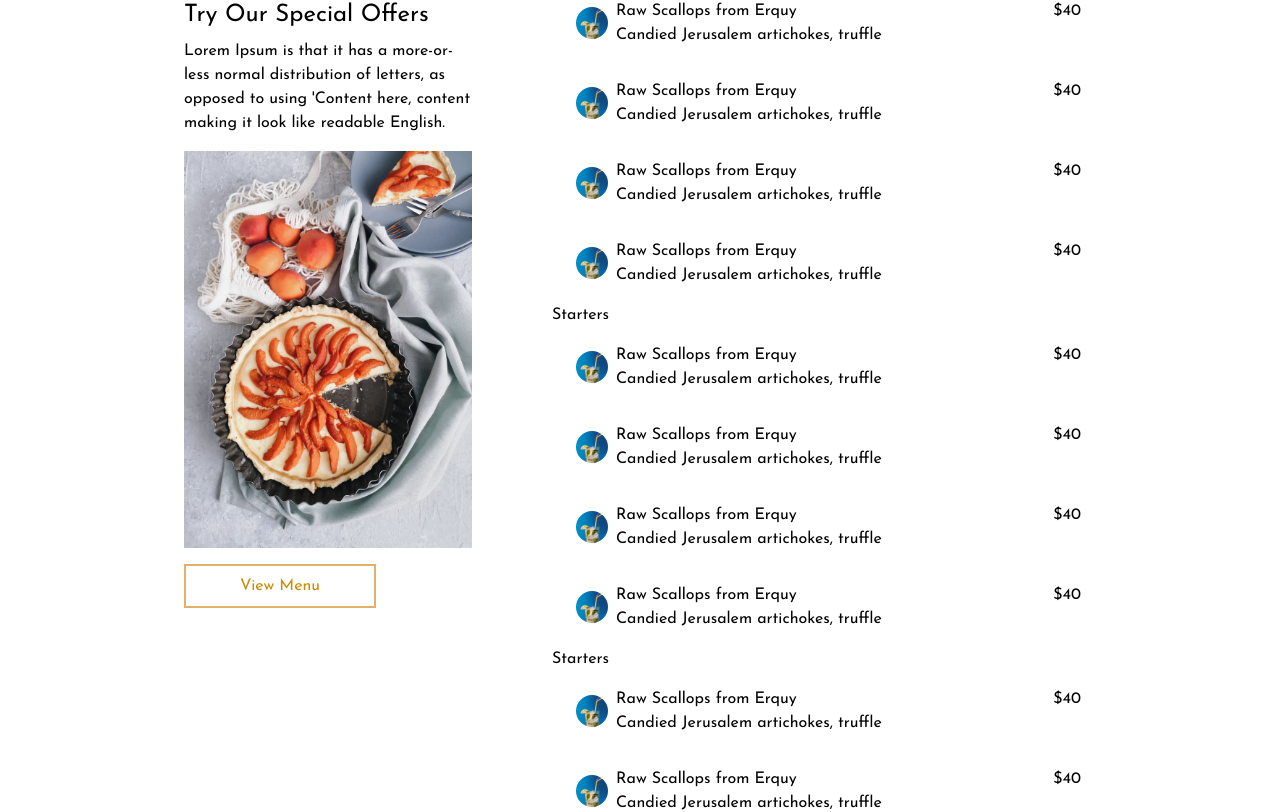
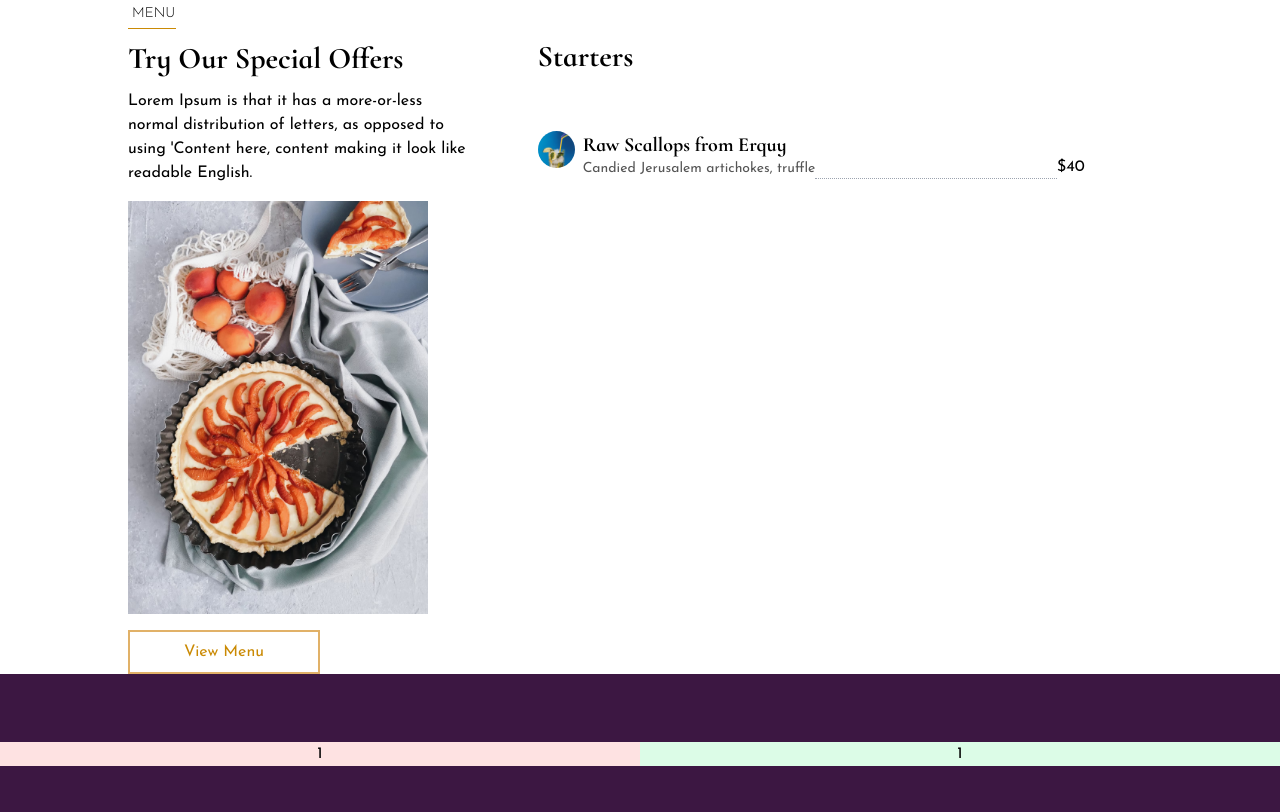
Before and after one commit to abhijitacharya793/restaurantapp, a Next.js app in the folder frontend1/: page /home in a window 1280 px wide. Shown: the part 1370-2182 px from the top of the page. Built offline with nearby package versions, Linux system fonts and the light colour scheme.

Commit message:
responsive

```diff
--- a/frontend1/src/app/home/page.tsx
+++ b/frontend1/src/app/home/page.tsx
@@ -1,4 +1,3 @@
-import { AppButton } from "@/components/AppButton";
 import { Footer } from "@/components/Footer";
 import { Header } from "@/components/Header";
 import {
@@ -9,6 +8,7 @@ import {
 import Image from "next/image";
 import { Section1 } from "./section1";
 import { Section2 } from "./section2";
+import { Section3 } from "./section3";
 
 export default function Home() {
   return (
@@ -16,7 +16,7 @@ export default function Home() {
       {/* HEADER */}
       <Header active_page={"home"} />
       {/* SECTION 1 */}
-      <div className="2xl:max-w-screen-2xl lg:max-w-screen-lg sm:max-w-screen-sm mx-auto flex text-center">
+      <div className="lg:max-w-screen-lg sm:max-w-screen-sm mx-auto flex text-center">
         <Section1 />
       </div>
       {/* SECTION 2 */}
@@ -25,205 +25,7 @@ export default function Home() {
       </div>
       {/* SECTION 3 */}
       <div className="bg-white">
-        <div className="flex text-left">
-          <div className="flex w-2/5 p-10 justify-end">
-            <div className="w-2/3">
-              <p className="pt-2">MENU</p>
-              <p className="text-2xl pt-2">Try Our Special Offers</p>
-              <p className="pt-2">
-                Lorem Ipsum is that it has a more-or-less normal distribution of
-                letters, as opposed to using &apos;Content here, content making
-                it look like readable English.
-              </p>
-              <Image
-                src="/menu1.png"
-                width="300"
-                height="500"
-                alt="home"
-                className="pt-4"
-              />
-              <div className="pt-4">
-                <AppButton
-                  color="border-app-yellow"
-                  fill=""
-                  fontcolor="text-yellow-600"
-                  text="View Menu"
-                />
-              </div>
-            </div>
-          </div>
-          <div className="w-3/5 p-10">
-            <div>
-              <p>Starters</p>
-              <div className="flex w-full p-4">
-                <div className="p-2">
-                  <Image
-                    src="/menu2.jpg"
-                    width="32"
-                    height="32"
-                    alt="home"
-                    className="rounded-full"
-                  />
-                </div>
-                <div className="w-4/6">
-                  <p>Raw Scallops from Erquy</p>
-                  <p>Candied Jerusalem artichokes, truffle</p>
-                </div>
-                <div className="w-1/6">$40</div>
-              </div>
-              <div className="flex w-full p-4">
-                <div className="p-2">
-                  <Image
-                    src="/menu2.jpg"
-                    width="32"
-                    height="32"
-                    alt="home"
-                    className="rounded-full"
-                  />
-                </div>
-                <div className="w-4/6">
-                  <p>Raw Scallops from Erquy</p>
-                  <p>Candied Jerusalem artichokes, truffle</p>
-                </div>
-                <div className="w-1/6">$40</div>
-              </div>
-              <div className="flex w-full p-4">
-                <div className="p-2">
-                  <Image
-                    src="/menu2.jpg"
-                    width="32"
-                    height="32"
-                    alt="home"
-                    className="rounded-full"
-                  />
-                </div>
-                <div className="w-4/6">
-                  <p>Raw Scallops from Erquy</p>
-                  <p>Candied Jerusalem artichokes, truffle</p>
-                </div>
-                <div className="w-1/6">$40</div>
-              </div>
-              <div className="flex w-full p-4">
-                <div className="p-2">
-                  <Image
-                    src="/menu2.jpg"
-                    width="32"
-                    height="32"
-                    alt="home"
-                    className="rounded-full"
-                  />
-                </div>
-                <div className="w-4/6">
-                  <p>Raw Scallops from Erquy</p>
-                  <p>Candied Jerusalem artichokes, truffle</p>
-                </div>
-                <div className="w-1/6">$40</div>
-              </div>
-            </div>
-            <div>
-              <p>Starters</p>
-              <div className="flex w-full p-4">
-                <div className="p-2">
-                  <Image
-                    src="/menu2.jpg"
-                    width="32"
-                    height="32"
-                    alt="home"
-                    className="rounded-full"
-                  />
-                </div>
-                <div className="w-4/6">
-                  <p>Raw Scallops from Erquy</p>
-                  <p>Candied Jerusalem artichokes, truffle</p>
-                </div>
-                <div className="w-1/6">$40</div>
-              </div>
-              <div className="flex w-full p-4">
-                <div className="p-2">
-                  <Image
-                    src="/menu2.jpg"
-                    width="32"
-                    height="32"
-                    alt="home"
-                    className="rounded-full"
-                  />
-                </div>
-                <div className="w-4/6">
-                  <p>Raw Scallops from Erquy</p>
-                  <p>Candied Jerusalem artichokes, truffle</p>
-                </div>
-                <div className="w-1/6">$40</div>
-              </div>
-              <div className="flex w-full p-4">
-                <div className="p-2">
-                  <Image
-                    src="/menu2.jpg"
-                    width="32"
-                    height="32"
-                    alt="home"
-                    className="rounded-full"
-                  />
-                </div>
-                <div className="w-4/6">
-                  <p>Raw Scallops from Erquy</p>
-                  <p>Candied Jerusalem artichokes, truffle</p>
-                </div>
-                <div className="w-1/6">$40</div>
-              </div>
-              <div className="flex w-full p-4">
-                <div className="p-2">
-                  <Image
-                    src="/menu2.jpg"
-                    width="32"
-                    height="32"
-                    alt="home"
-                    className="rounded-full"
-                  />
-                </div>
-                <div className="w-4/6">
-                  <p>Raw Scallops from Erquy</p>
-                  <p>Candied Jerusalem artichokes, truffle</p>
-                </div>
-                <div className="w-1/6">$40</div>
-              </div>
-            </div>
-            <div>
-              <p>Starters</p>
-              <div className="flex w-full p-4">
-                <div className="p-2">
-                  <Image
-                    src="/menu2.jpg"
-                    width="32"
-                    height="32"
-                    alt="home"
-                    className="rounded-full"
-                  />
-                </div>
-                <div className="w-4/6">
-                  <p>Raw Scallops from Erquy</p>
-                  <p>Candied Jerusalem artichokes, truffle</p>
-                </div>
-                <div className="w-1/6">$40</div>
-              </div>
-              <div className="flex w-full p-4">
-                <div className="p-2">
-                  <Image
-                    src="/menu2.jpg"
-                    width="32"
-                    height="32"
-                    alt="home"
-                    className="rounded-full"
-                  />
-                </div>
-                <div className="w-4/6">
-                  <p>Raw Scallops from Erquy</p>
-                  <p>Candied Jerusalem artichokes, truffle</p>
-                </div>
-                <div className="w-1/6">$40</div>
-              </div>
-            </div>
-          </div>
-        </div>
+        <Section3 />
       </div>
       {/* TESTIMONIAL */}
       <div className="bg-app-purple">
--- a/frontend1/src/app/home/section2.tsx
+++ b/frontend1/src/app/home/section2.tsx
@@ -8,7 +8,7 @@ export function Section2() {
   return (
     <>
       {/* P1 */}
-      <div className="2xl:max-w-screen-2xl lg:max-w-screen-lg sm:max-w-screen-sm mx-auto flex items-center pt-20">
+      <div className="lg:max-w-screen-lg sm:max-w-screen-sm mx-auto flex items-center pt-20">
         <div className="w-1/3 justify-start">
           <div className="flex text-left">
             <div className="w-1/6 h-16 flex items-center justify-start">
@@ -44,8 +44,8 @@ export function Section2() {
         </div>
       </div>
       {/* P2 */}
-      <div className="2xl:max-w-screen-2xl lg:max-w-screen-lg sm:max-w-screen-sm mx-auto flex pt-10 pb-20">
-        <div className="w-1/2 border-r border-gray-300">
+      <div className="lg:max-w-screen-lg sm:max-w-screen-sm mx-auto flex pt-10 pb-20">
+        <div className="w-1/2 border-r border-gray-300 pr-4">
           <div className="flex w-full items-center justify-left">
             <img src="/story.jpg" alt="home" className="w-auto h-80" />
           </div>
--- /dev/null
+++ b/frontend1/src/app/home/section3.tsx
@@ -0,0 +1,70 @@
+import { AppButton } from "@/components/AppButton";
+export function Section3() {
+  return (
+    <>
+      <div className="lg:max-w-screen-lg sm:max-w-screen-sm mx-auto flex text-left pt-20">
+        <div className="flex w-2/5 justify-start">
+          <div className="w-auto pr-16">
+            <div>
+              <p className="w-12 p-1 border-t border-b border-yellow-600 text-sm font-light">
+                MENU
+              </p>
+            </div>
+            <p className="app-header text-3xl font-bold pt-3">
+              Try Our Special Offers
+            </p>
+            <p className="pt-3">
+              Lorem Ipsum is that it has a more-or-less normal distribution of
+              letters, as opposed to using &apos;Content here, content making it
+              look like readable English.
+            </p>
+            <img
+              src="/menu1.png"
+              width="300"
+              height="500"
+              alt="home"
+              className="pt-4"
+            />
+            <div className="pt-4">
+              <AppButton
+                color="border-app-yellow"
+                fill=""
+                fontcolor="text-yellow-600"
+                text="View Menu"
+              />
+            </div>
+          </div>
+        </div>
+        <div className="w-3/5 py-10">
+          <div>
+            <p className="app-header text-3xl font-bold pb-10">Starters</p>
+            {/* Menu items */}
+            <div className="flex py-4">
+              <div className="pr-2">
+                <img
+                  src="/menu2.jpg"
+                  width="40"
+                  height="40"
+                  alt="home"
+                  className="rounded-full"
+                />
+              </div>
+              <div className="w-full flex">
+                <div>
+                  <p className="text-xl app-header font-bold">
+                    Raw Scallops from Erquy
+                  </p>
+                  <p className="text-sm text-app-gray">
+                    Candied Jerusalem artichokes, truffle
+                  </p>
+                </div>
+                <div className="flex-1 border-b border-dotted border-gray-400"></div>
+                <div className="w-1/6 flex items-end">$40</div>
+              </div>
+            </div>
+          </div>
+        </div>
+      </div>
+    </>
+  );
+}
--- a/frontend1/tailwind.config.js
+++ b/frontend1/tailwind.config.js
@@ -13,6 +13,7 @@ module.exports = {
       colors: {
         "app-yellow": "#E1B168",
         "app-purple": "#3C1742",
+        "app-gray": "#555555",
       },
     },
   },
```
Also changed, not shown: frontend1/src/components/Header.tsx (+9 -9 lines).
